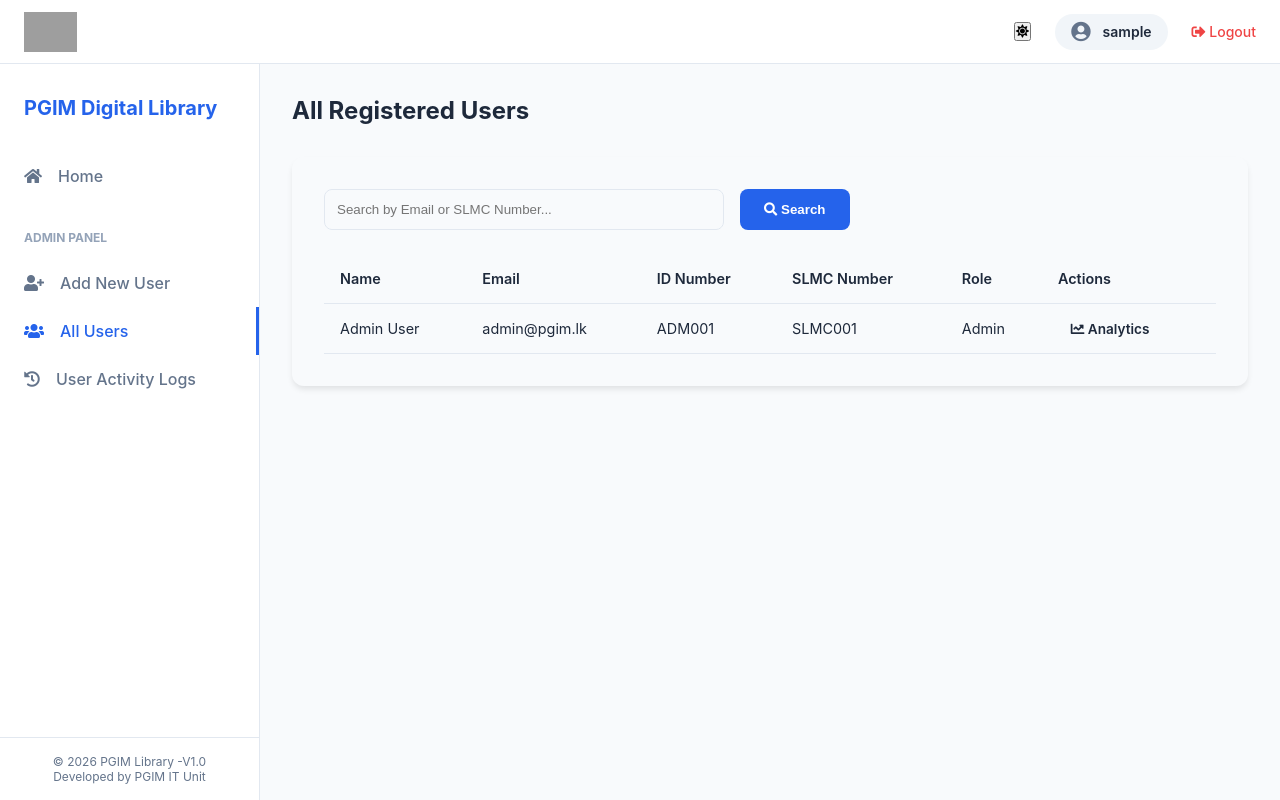
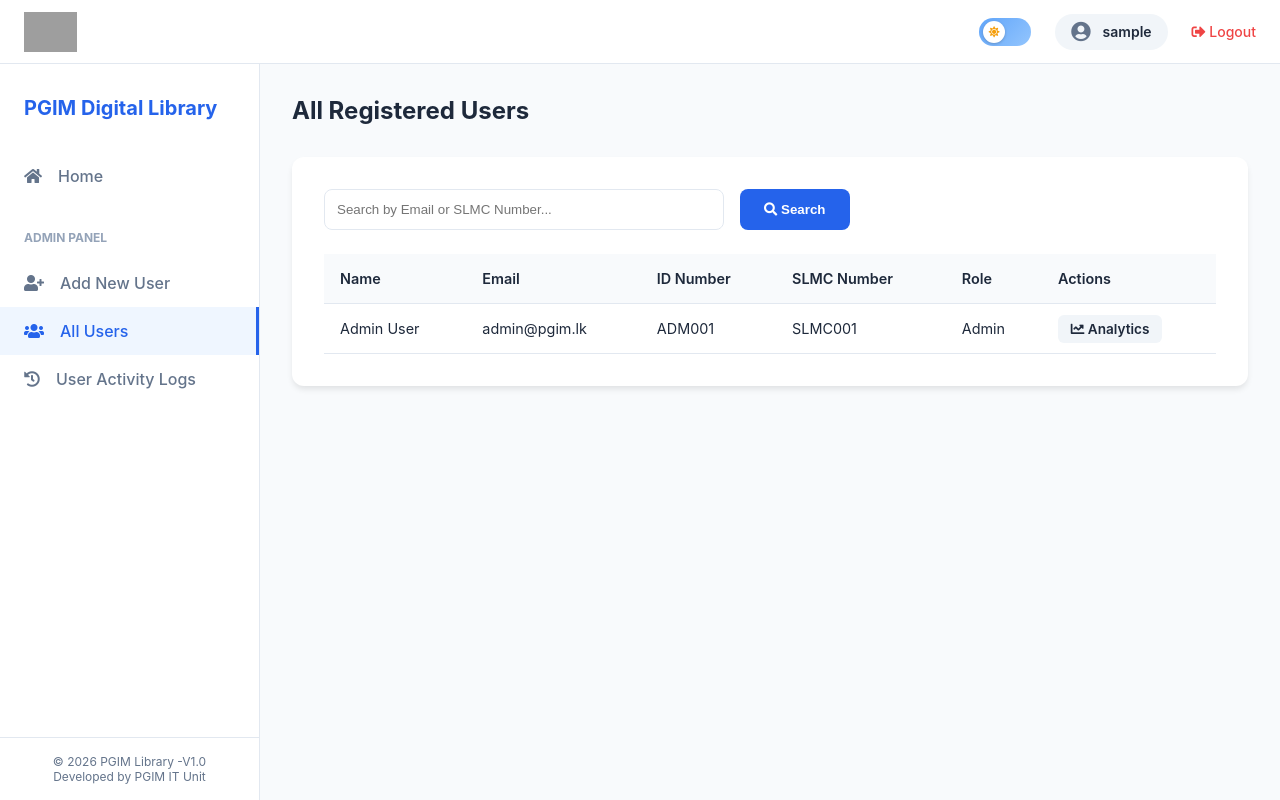
Before and after one commit to Dushan-456/Library-E-Repository, a PHP site: page /admin_users.php in a window 1280 px wide. Run offline with PHP 8.4, Linux system fonts and the light colour scheme; a user stored in the database is signed in; data comes from the database, SQL or seed files in the repository; grey boxes are pictures that could not be loaded.

Commit message:
Update style.css

```diff
--- a/assets/css/style.css
+++ b/assets/css/style.css
@@ -3,11 +3,82 @@
   --primary-hover: #1d4ed8;
   --bg-main: #f8fafc;
   --bg-sidebar: #ffffff;
+  --bg-card: #ffffff;
+  --bg-hover: #f1f5f9;
+  --bg-active: #eff6ff;
+  --bg-input: #ffffff;
   --text-main: #1e293b;
   --text-muted: #64748b;
   --border: #e2e8f0;
   --glass: rgba(255, 255, 255, 0.8);
   --shadow: 0 4px 6px -1px rgb(0 0 0 / 0.1), 0 2px 4px -2px rgb(0 0 0 / 0.1);
+  --watermark-color: rgba(0, 0, 0, 0.07);
+}
+
+/* Dark Theme */
+[data-theme="dark"] {
+  --primary: #3b82f6;
+  --primary-hover: #2563eb;
+  --bg-main: #0f172a;
+  --bg-sidebar: #1e293b;
+  --bg-card: #1e293b;
+  --bg-hover: #334155;
+  --bg-active: #1e3a5f;
+  --bg-input: #334155;
+  --text-main: #e2e8f0;
+  --text-muted: #94a3b8;
+  --border: #334155;
+  --glass: rgba(15, 23, 42, 0.85);
+  --shadow: 0 4px 6px -1px rgb(0 0 0 / 0.3), 0 2px 4px -2px rgb(0 0 0 / 0.2);
+  --watermark-color: rgba(255, 255, 255, 0.1);
+}
+
+/* ===== Theme Toggle Button ===== */
+.theme-toggle {
+  position: relative;
+  width: 52px;
+  height: 28px;
+  border-radius: 9999px;
+  border: none;
+  cursor: pointer;
+  background: linear-gradient(135deg, #60a5fa 0%, #93c5fd 100%);
+  transition: background 0.4s ease;
+  display: flex;
+  align-items: center;
+  padding: 0 4px;
+  flex-shrink: 0;
+}
+
+[data-theme="dark"] .theme-toggle {
+  background: linear-gradient(135deg, #1e293b 0%, #334155 100%);
+}
+
+.theme-toggle-knob {
+  width: 22px;
+  height: 22px;
+  border-radius: 50%;
+  background: #ffffff;
+  box-shadow: 0 1px 3px rgba(0,0,0,0.2);
+  display: flex;
+  align-items: center;
+  justify-content: center;
+  transition: transform 0.4s cubic-bezier(0.68, -0.15, 0.265, 1.35);
+  font-size: 0.7rem;
+}
+
+[data-theme="dark"] .theme-toggle-knob {
+  transform: translateX(22px);
+  background: #1e293b;
+}
+
+.theme-toggle-knob i {
+  font-size: 0.7rem;
+  color: #f59e0b;
+  transition: all 0.3s ease;
+}
+
+[data-theme="dark"] .theme-toggle-knob i {
+  color: #fbbf24;
 }
 
 * {
@@ -152,12 +223,12 @@
 }
 
 .sidebar-nav li:hover {
-  background-color: #f1f5f9;
+  background-color: var(--bg-hover);
   color: var(--primary);
 }
 
 .sidebar-nav li.active {
-  background-color: #eff6ff;
+  background-color: var(--bg-active);
   color: var(--primary);
   border-right: 3px solid var(--primary);
 }
```
Also changed, not shown: other parts of assets/css/style.css (+17 -15 lines).
